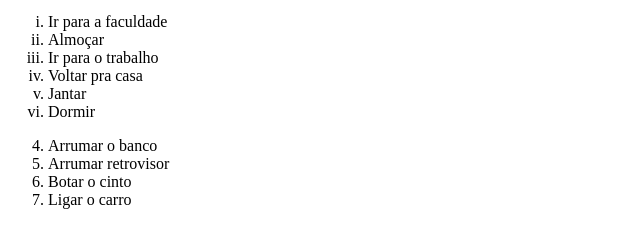
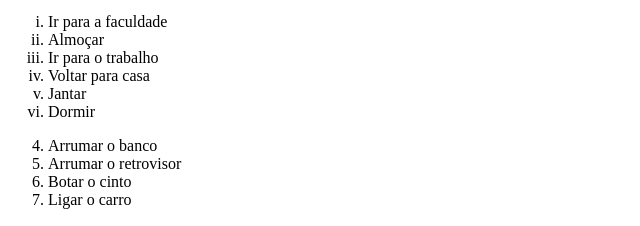
Before and after one commit to alejandroalosilla/HTML-Curso-em-Video, a plain HTML site: page ex009 - Listas OL e UL/index.html in a window 1280 px wide. Shown: the part 202-428 px from the top of the page, 0-640 px from the left. Drawn offline with Linux system fonts and the light colour scheme.

Commit message:
Update index.html

```diff
--- a/ex009 - Listas OL e UL/index.html
+++ b/ex009 - Listas OL e UL/index.html
@@ -19,13 +19,13 @@
         <li>Ir para a faculdade</li>
         <li>Almoçar</li>
         <li>Ir para o trabalho</li>
-        <li>Voltar pra casa</li>
+        <li>Voltar para casa</li>
         <li>Jantar</li>
         <li>Dormir</li>
     </ol>
     <ol start="4">
         <li>Arrumar o banco</li>
-        <li>Arrumar retrovisor</li>
+        <li>Arrumar o retrovisor</li>
         <li>Botar o cinto</li>
         <li>Ligar o carro</li>
     </ol>
```
